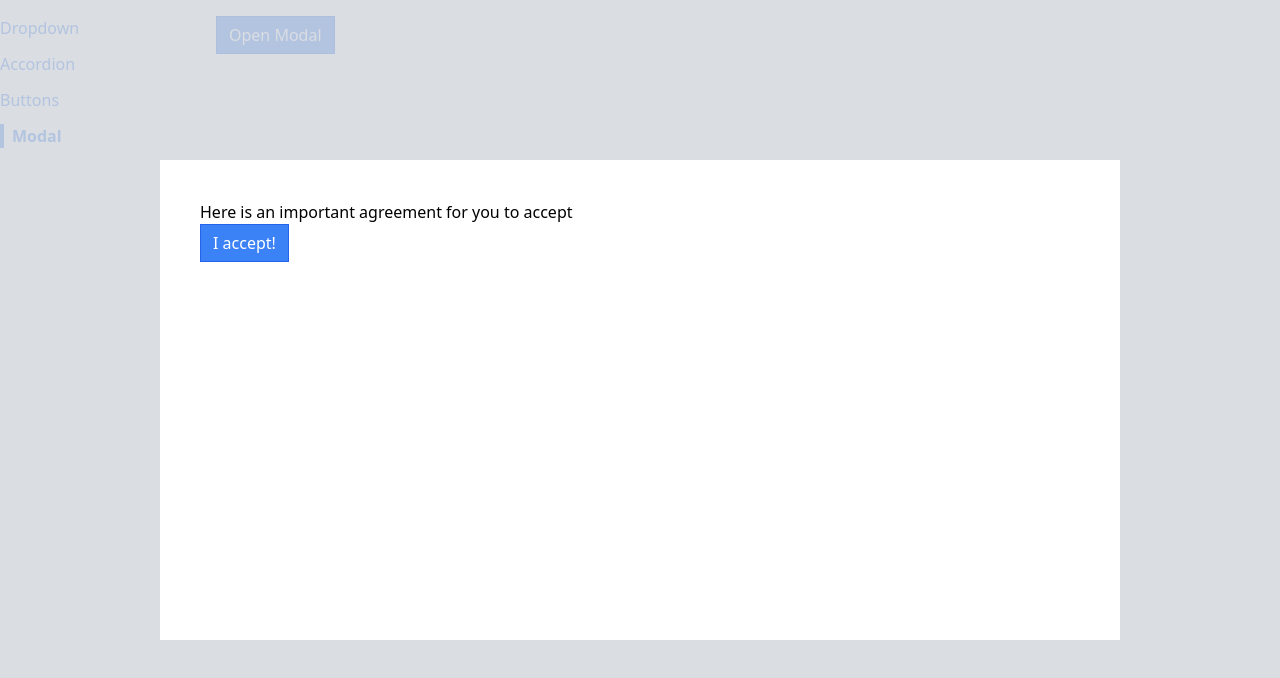
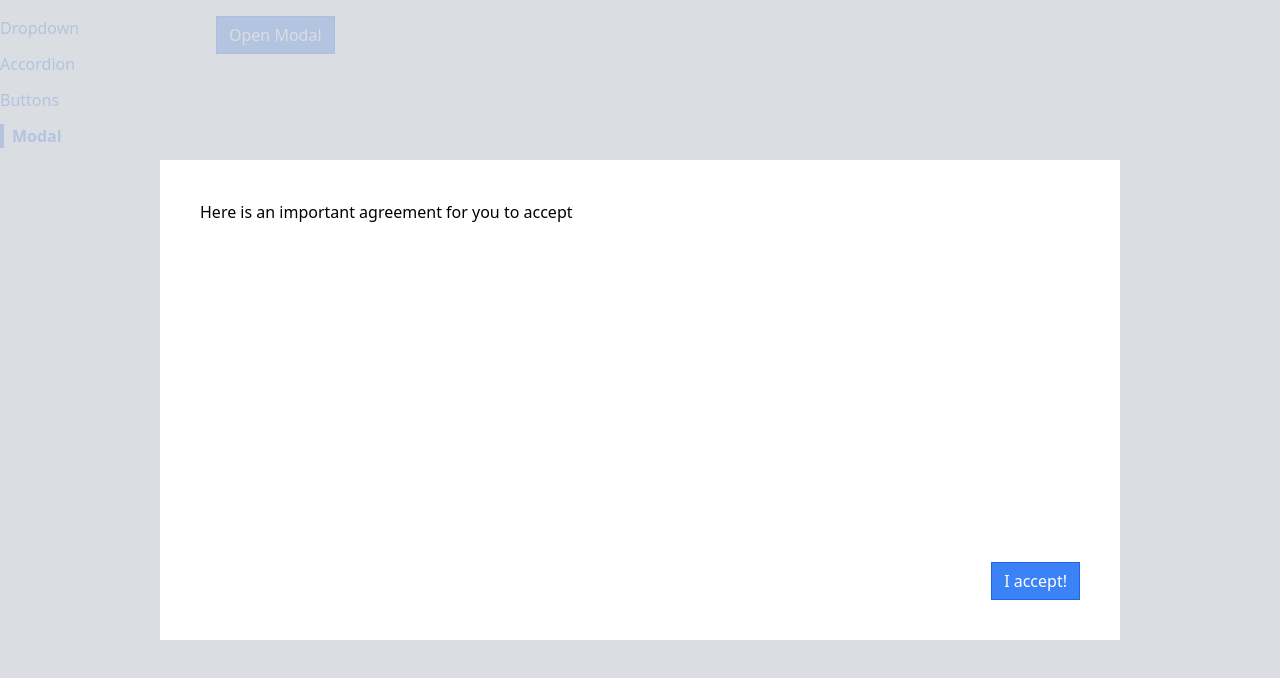
Before and after one commit to Atman-Shah/Modern-React-with-Redux, a React (Create React App) app in the folder 6. comps/: page /modal in a window 1280 px wide. Both pictures are taken after a click on the button "Open Modal". Shown: the top 678 px of the page. Built offline with nearby package versions, Linux system fonts and the light colour scheme.

Commit message:
240th Video - Additional Styling"

```diff
--- a/6. comps/src/components/Modal.js
+++ b/6. comps/src/components/Modal.js
@@ -5,9 +5,9 @@ function Modal({ onClose, children, actionBar }) {
         <div>
             <div className="absolute inset-0 bg-gray-300 opacity-80" onClick={onClose}></div>
             <div className="absolute inset-40 p-10 bg-white">
-                <div className="flex flex-col justify-between">
+                <div className="flex flex-col justify-between h-full">
                     {children}
-                    <div className="flex flex-col justify-end">
+                    <div className="flex justify-end">
                         {actionBar}
                     </div>
                 </div>
```
